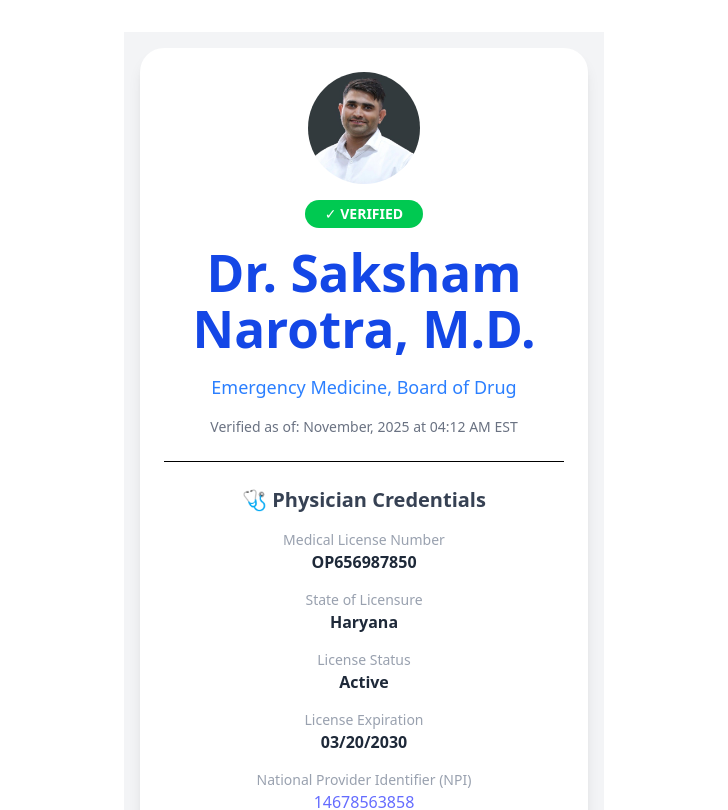
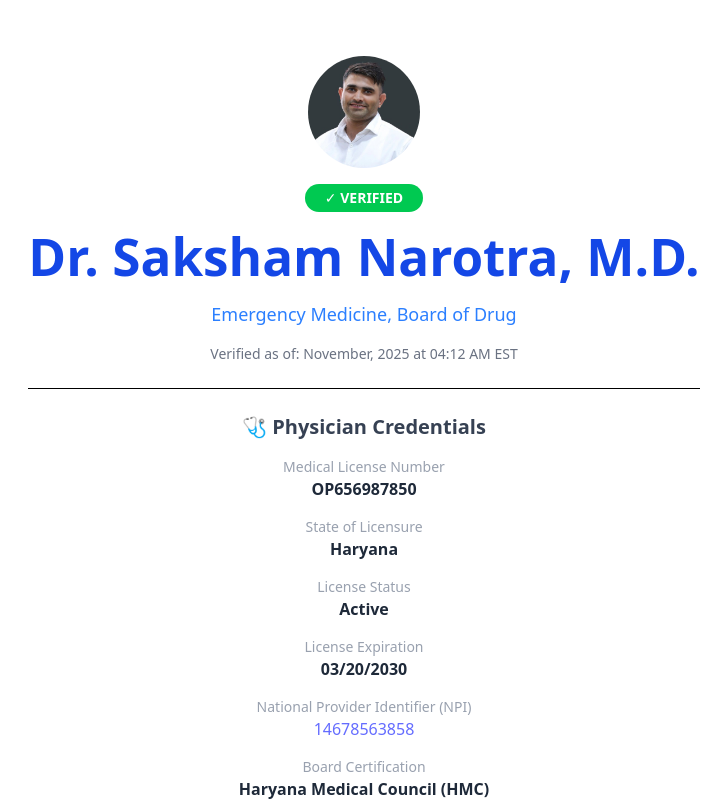
Before and after one commit to Ayush3303h/verifydrinfo, a React (Vite) app: page / in a window 1280 px wide. Shown: the top 810 px of the page, without its empty margins (276-1004 px from the left). Built offline with nearby package versions, Linux system fonts and the light colour scheme.

Commit message:
Update VerificationPage.jsx

```diff
--- a/src/VerificationPage.jsx
+++ b/src/VerificationPage.jsx
@@ -2,8 +2,8 @@ import React from "react";
 
 export default function VerificationPage() {
   return (
-    <div className="min-h-screen bg-gray-100 flex justify-center p-4">
-      <div className="w-full max-w-md bg-white rounded-3xl shadow-lg p-6 space-y-6">
+    <div className="min-h-screen bg-gray-100">
+      <div className="w-full min-h-screen bg-white p-6 space-y-6">
 
         {/* Profile Section */}
         <div className="flex flex-col items-center text-center space-y-4">
@@ -30,7 +30,7 @@ export default function VerificationPage() {
           </p>
         </div>
 
-        <hr class="border-none h-px bg-black" />
+        <hr className="border-none h-px bg-black" />
 
         {/* Physician Credentials */}
         <div className="space-y-4 flex flex-col items-center">
@@ -58,11 +58,13 @@ export default function VerificationPage() {
           />
         </div>
 
-        <hr class="border-none h-px bg-black" />
+        <hr className="border-none h-px bg-black" />
 
         {/* Document Authentication */}
         <div className="space-y-4">
-          <h2 className="text-xl text-gray-700 font-semibold">📄 Document Authentication</h2>
+          <h2 className="text-xl text-gray-700 font-semibold">
+            📄 Document Authentication
+          </h2>
 
           <Credential label="Document Reference" value="54X08I8K0" />
           <Credential label="Document Issue Date" value="November, 2025" />
```
